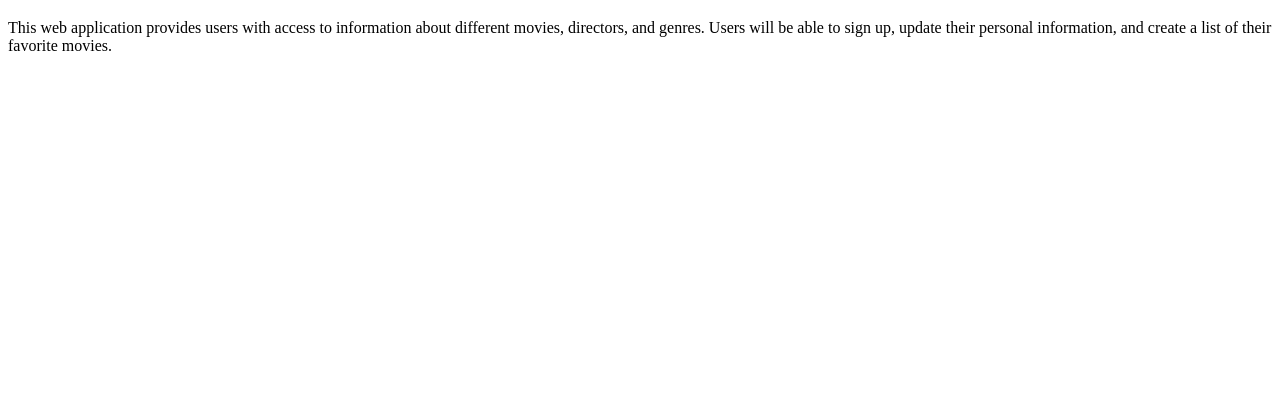
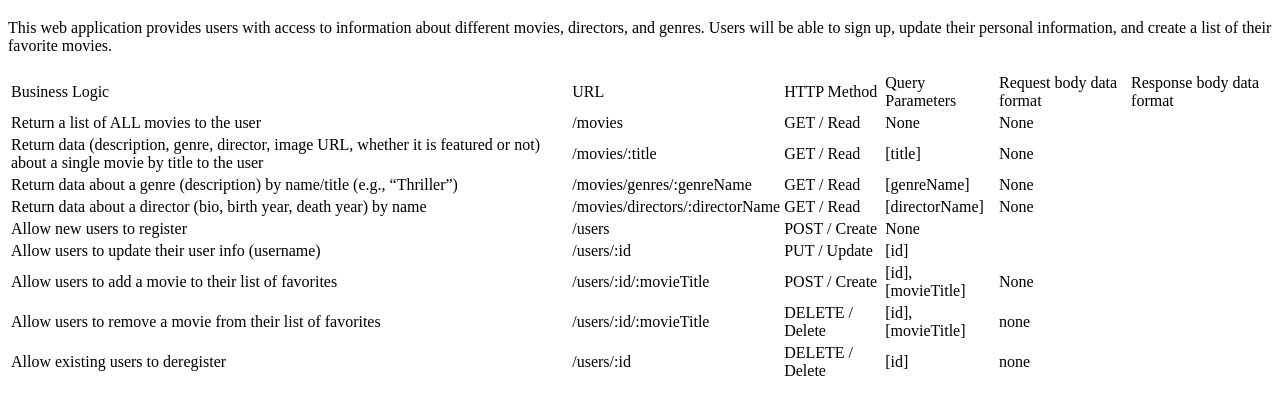
Before and after one commit to zachamoo3/myflix-api-v1, a website: page public/documentation.html in a window 1280 px wide. Shown: the part 61-476 px from the top of the page. Drawn offline with Linux system fonts and the light colour scheme.

Commit message:
Update Documentation

```diff
--- a/public/documentation.html
+++ b/public/documentation.html
@@ -17,6 +17,94 @@
         Users will be able to sign up, update their personal information, and create a list of their favorite movies.
     </p>
 
+    <table>
+        <thead>
+            <tr>
+                <td>Business Logic</td>
+                <td>URL</td>
+                <td>HTTP Method</td>
+                <td>Query Parameters</td>
+                <td>Request body data format</td>
+                <td>Response body data format</td>
+            </tr>
+        </thead>
+        <tbody>
+            <tr>
+                <td>Return a list of ALL movies to the user</td>
+                <td>/movies</td>
+                <td>GET / Read</td>
+                <td>None</td>
+                <td>None</td>
+                <td></td>
+            </tr>
+            <tr>
+                <td>Return data (description, genre, director, image URL, whether it is featured or not) about a single
+                    movie by title to the user</td>
+                <td>/movies/:title</td>
+                <td>GET / Read</td>
+                <td>[title]</td>
+                <td>None</td>
+                <td></td>
+            </tr>
+            <tr>
+                <td>Return data about a genre (description) by name/title (e.g., “Thriller”)</td>
+                <td>/movies/genres/:genreName</td>
+                <td>GET / Read</td>
+                <td>[genreName]</td>
+                <td>None</td>
+                <td></td>
+            </tr>
+            <tr>
+                <td>Return data about a director (bio, birth year, death year) by name</td>
+                <td>/movies/directors/:directorName</td>
+                <td>GET / Read</td>
+                <td>[directorName]</td>
+                <td>None</td>
+                <td></td>
+            </tr>
+            <tr>
+                <td>Allow new users to register</td>
+                <td>/users</td>
+                <td>POST / Create</td>
+                <td>None</td>
+                <td></td>
+                <td></td>
+            </tr>
+            <tr>
+                <td>Allow users to update their user info (username)</td>
+                <td>/users/:id</td>
+                <td>PUT / Update</td>
+                <td>[id]</td>
+                <td></td>
+                <td></td>
+            </tr>
+            <tr>
+                <td>Allow users to add a movie to their list of favorites</td>
+                <td>/users/:id/:movieTitle</td>
+                <td>POST / Create</td>
+                <td>[id], [movieTitle]</td>
+                <td>None</td>
+                <td></td>
+            </tr>
+            <tr>
+                <td>Allow users to remove a movie from their list of favorites</td>
+                <td>/users/:id/:movieTitle</td>
+                <td>DELETE / Delete</td>
+                <td>[id], [movieTitle]</td>
+                <td>none</td>
+                <td></td>
+            </tr>
+            <tr>
+                <td>Allow existing users to deregister</td>
+                <td>/users/:id</td>
+                <td>DELETE / Delete</td>
+                <td>[id]</td>
+                <td>none</td>
+                <td></td>
+            </tr>
+        </tbody>
+    </table>
+
     <!-- <script type="module" src="./js/scripts.js"></script> -->
 </body>
 
```
